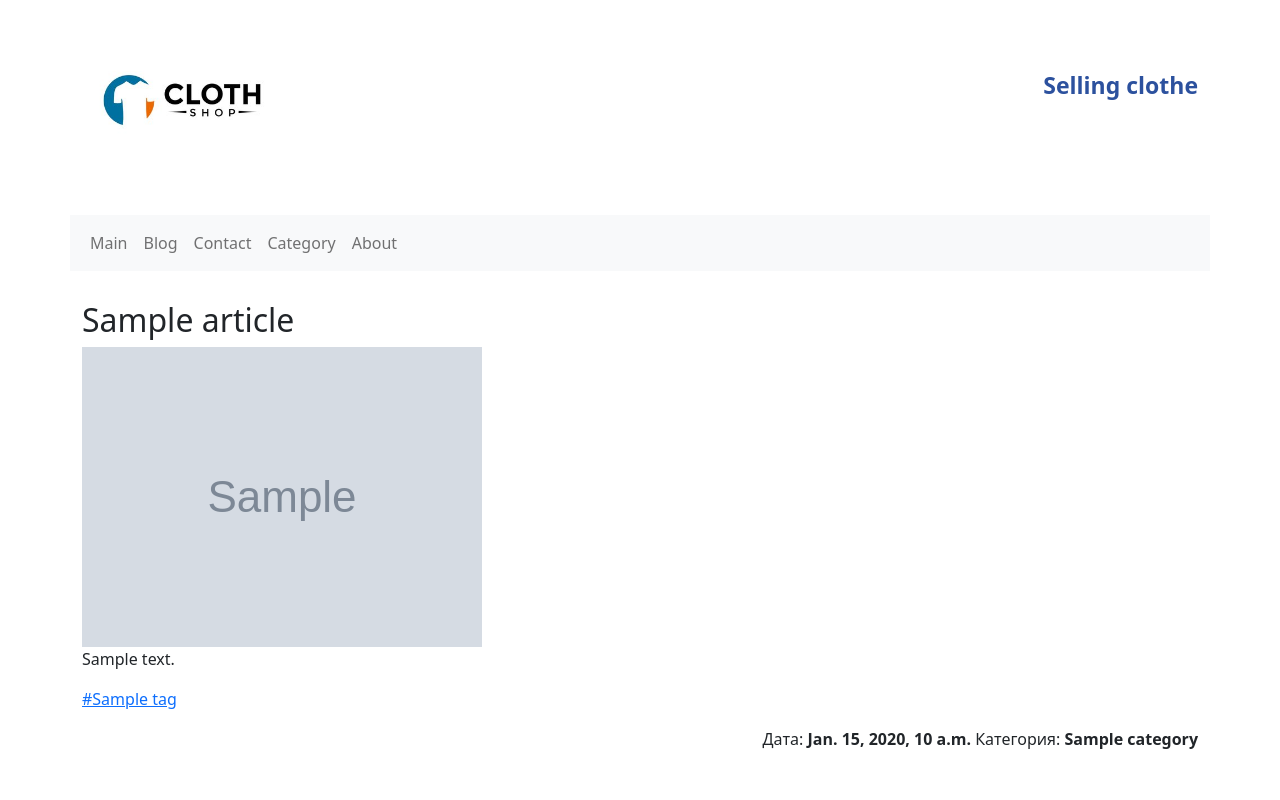
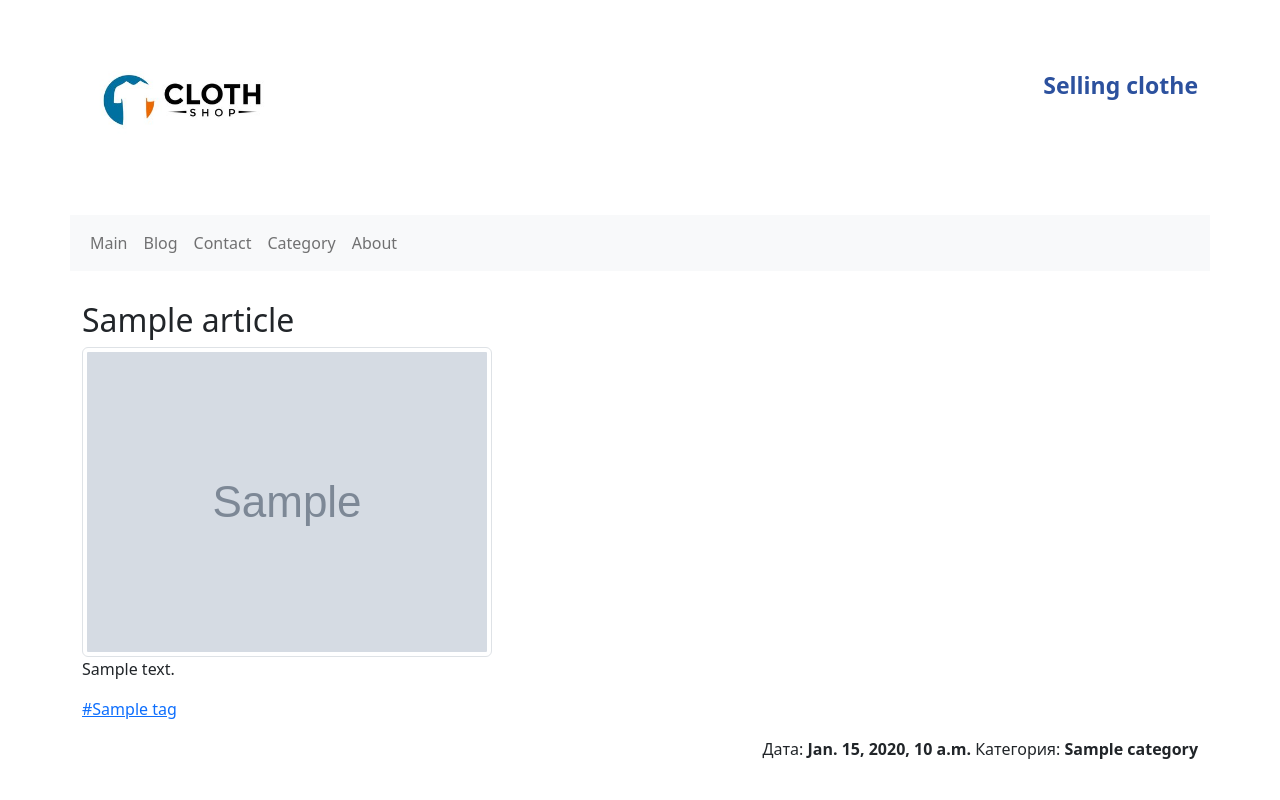
Before and after one commit to NikitaDid/clothe_store, a Django app: template templates/blog/article_view.html in a window 1280 px wide. Run offline with Django 4.2, Linux system fonts and the light colour scheme; the template is opened without the code that fills it: most values are stand-ins (such as "Sample title", 1, 10 or a date in 2020); grey boxes marked "Sample" are stand-in pictures.

Commit message:
image urls

```diff
--- a/templates/blog/article_list.html
+++ b/templates/blog/article_list.html
@@ -7,7 +7,7 @@
             <div class="col-4 blog-item">
                 {% if article.image %}
                     <a href="{% url 'blog_article_view' article_id=article.id category_id=article.category.id %}">
-                        <img class="img-thumbnail" src="{{ article.image_thumbnail.url}}" alt="">
+                        <img class="img-thumbnail" src="{{ article.image_thumbnail.url }}" alt="">
                     </a>
                 {% else %}
                     <a href="{% url 'blog_article_view' article_id=article.id category_id=article.category.id %}">
--- a/templates/blog/article_view.html
+++ b/templates/blog/article_view.html
@@ -1,7 +1,10 @@
 {% extends 'base.html' %}
 {% block content %}
     <h2>{{ article.title }}</h2>
-    <img src="{{ article.image.url }}" alt="">
+    {% if article.image %}
+        <img class="img-thumbnail" src="{{ article.image.url }}" alt="">
+    {% endif %}
+
 
     <p>{{ article.text }}</p>
 
```
Also changed, not shown: templates/blog/category_list.html (line endings or trailing spaces).
